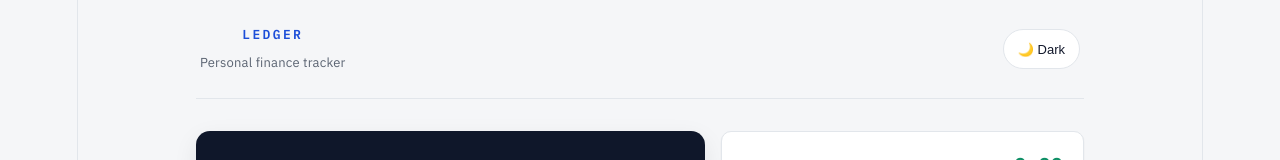
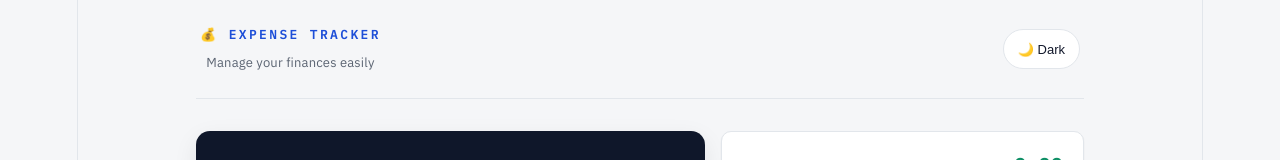
Before and after one commit to jannatulmahia20/CSE309-WebApp, a React (Vite) app in the folder frontend/: page / in a window 1280 px wide. Shown: the top 160 px of the page. Built offline with nearby package versions, Linux system fonts and the light colour scheme; no server answers.

Commit message:
edited app.tesx

```diff
--- a/frontend/src/App.tsx
+++ b/frontend/src/App.tsx
@@ -63,8 +63,8 @@ function App() {
     <div className="App">
       <header className="app-header">
         <div className="brand">
-          <span className="brand-mark">Ledger</span>
-          <span className="brand-sub">Personal finance tracker</span>
+        <span className="brand-mark">💰 Expense Tracker</span>
+        <span className="brand-sub">Manage your finances easily</span>
         </div>
         <button
           type="button"
```
